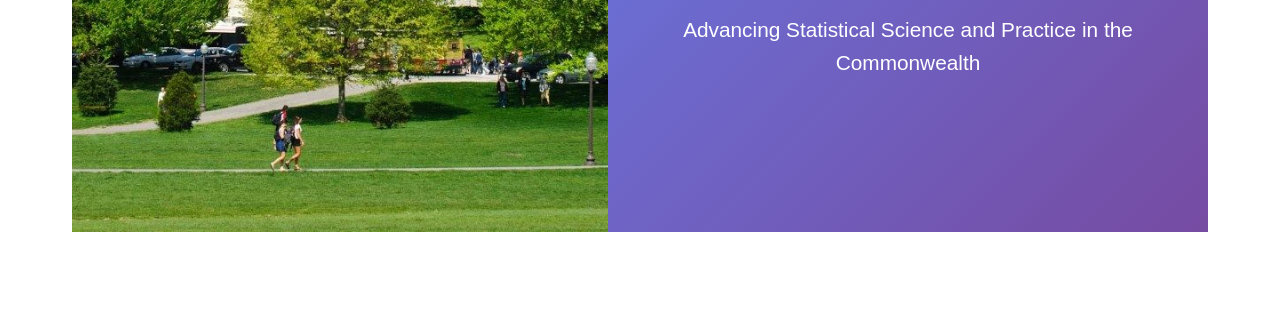
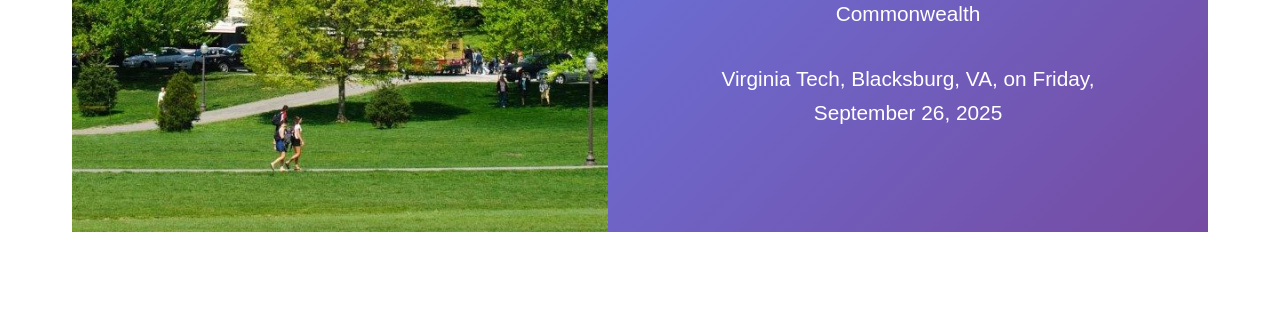
Before and after one commit to vachapter2025/vachapter2025.github.io, a plain HTML site: page index.html in a window 1280 px wide. Shown: the part 488-800 px from the top of the page. Drawn offline with Linux system fonts and the light colour scheme.

Commit message:
Update index.html

```diff
--- a/index.html
+++ b/index.html
@@ -484,6 +484,7 @@
                 <h1>ASA Virginia Chapter</h1>
                 <h2 style="font-size: 2.5rem; margin: 1rem 0; color: #fff;">2025 Annual Meeting</h2>
                 <p>Advancing Statistical Science and Practice in the Commonwealth</p>
+                <p>Virginia Tech, Blacksburg, VA, on Friday, September 26, 2025</p>
             </div>
         </div>
     </section>
```
